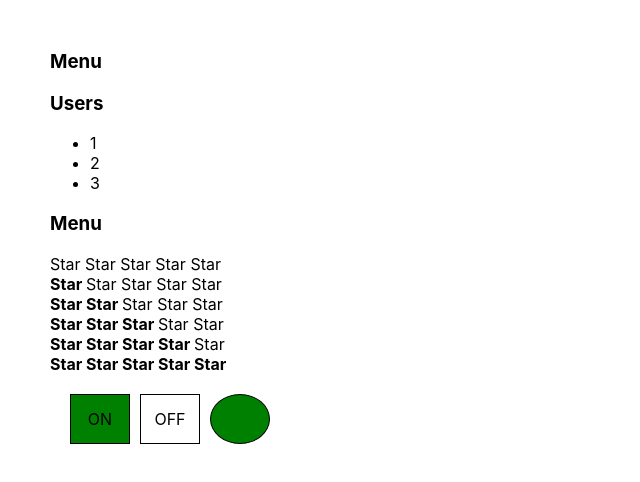
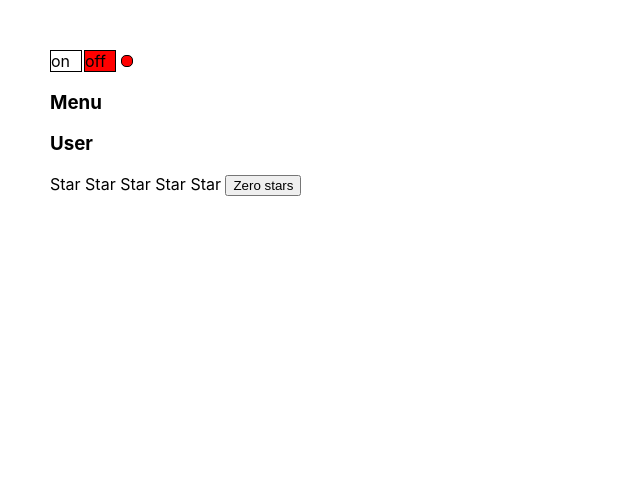
Before and after one commit to RomanAlxndrvch/Kabzda-kak-prosto, a React (Create React App) app: page / in a window 1280 px wide. Shown: the top 482 px of the page, without its empty margins (0-640 px from the left). Built offline with nearby package versions, Linux system fonts and the light colour scheme.

Commit message:
06.Kabzda_kak_prosto.OnOff component from Dimych+done homework from lessen 6

```diff
--- a/src/App.tsx
+++ b/src/App.tsx
@@ -3,6 +3,8 @@ import './App.css';
 import Accordion, {Accordion2} from "./components/Accordion/Accordion";
 import {Rating} from "./components/Rating/Rating";
 import {Onoff} from "./components/Onoff/Onoff";
+import UncontrolledAccordion from "./components/UncontrolledAccordion/UncontrolledAccordion";
+import {UncontrolledRating} from "./components/UncontrolledRating/UncontrolledRating";
 
 
 function Hello() {
@@ -18,35 +20,26 @@ type PageTitlePropsType = {
 function App() {
     console.log('App rendering')
 
-    let [switcher, setSwitcher] = useState<boolean>(true)
-    console.log(switcher)
-
-
-    const switchChanger = (param: boolean) => {
-        console.log('press', switcher)
-        return (
-            setSwitcher(param)
-        );
-    }
-
-
     return (
         <div className="App">
             {/*   <PageTitle title={'This is APP component'}/>
             <PageTitle title={'My Friends!'}/>
             Article 1
-            <Rating value={3}/>*/}
-            <Accordion2 title={'Menu'} collapsed={true}/>
+            <UncontrolledRating value={3}/>*/}
+            {/*<Accordion2 title={'Menu'} collapsed={true}/>
             <Accordion2 title={'Users'} collapsed={false}/>
-            <Accordion2 title={'Menu'} collapsed={true}/>
+            <Accordion2 title={'Menu'} collapsed={true}/>*/}
             {/*   Article 2*/}
-            <Rating value={0}/>
-            <Rating value={1}/>
-            <Rating value={2}/>
-            <Rating value={3}/>
-            <Rating value={4}/>
-            <Rating value={5}/>
-            <Onoff switch={switcher} callback={switchChanger}/>
+            {/*<UncontrolledRating value={0}/>
+            <UncontrolledRating value={1}/>
+            <UncontrolledRating value={2}/>
+            <UncontrolledRating value={3}/>
+            <UncontrolledRating value={4}/>
+            <UncontrolledRating value={5}/>*/}
+            <Onoff/>
+            <UncontrolledAccordion title={'Menu'}/>
+            <UncontrolledAccordion title={'User'}/>
+            <UncontrolledRating/>
         </div>
     );
 
--- a/src/components/Onoff/Onoff.tsx
+++ b/src/components/Onoff/Onoff.tsx
@@ -1,21 +1,51 @@
-import React from "react";
+import React, {useState} from "react";
 import classes from './Onoff.module.css'
 
-type OnoffPropsType = {
-    switch: boolean
-    callback: (param: boolean) => void
-}
 
-export function Onoff(props: OnoffPropsType) {
-    return (
-        <div className={classes.switcherBlock}>
-            <div onClick={() => props.callback(true)} className={`${props.switch && classes.on}`}>ON
-            </div>
+export function Onoff() {
+    let [on, setOn] = useState<boolean>(false)
+    console.log('OnOff rendering!')
 
-            <div onClick={() => props.callback(false)} className={`${!props.switch && classes.off}`}>OFF
-            </div>
+    const onStyle = {
+        width: '30px',
+        height: '20px',
+        border: '1px solid black',
+        display: "inline-block",
+        padding: '2px,',
+        backgroundColor: on ? 'green' : 'transparent'
+    }
+    const offStyle = {
+        width: '30px',
+        height: '20px',
+        border: '1px solid black',
+        display: "inline-block",
+        padding: '2px,',
+        marginLeft: '2px',
+        backgroundColor: on ? 'transparent' : 'red'
+    }
 
-            <div className={` ${props.switch && classes.on} ${!props.switch && classes.off} ${classes.circle}`}></div>
+    const indicatorStyle = {
+        width: '10px',
+        height: '10px',
+        borderRadius: '5px',
+        border: '1px solid black',
+        display: "inline-block",
+        marginLeft: '5px',
+        padding: '2px,',
+        backgroundColor: on ? 'green' : 'red'
+    }
+
+    const onBtnHandler = () => {
+        setOn(true)
+    }
+    const offBtnHandler = () => {
+        setOn(false)
+    }
+
+    return (<div>
+            <div style={onStyle} onClick={onBtnHandler}>on</div>
+            <div style={offStyle} onClick={offBtnHandler}>off</div>
+            <div style={indicatorStyle}></div>
         </div>
     )
 }
--- a/src/components/Rating/Rating.tsx
+++ b/src/components/Rating/Rating.tsx
@@ -8,7 +8,7 @@ type StarPropsType = {
 }
 
 export function Rating(props: RatingPropsType) {
-    console.log('Rating rendered')
+    console.log('UncontrolledRating rendered')
     return (
         <div>
             <Star selected={props.value > 0}/>
--- /dev/null
+++ b/src/components/UncontrolledAccordion/UncontrolledAccordion.tsx
@@ -0,0 +1,68 @@
+import React, {useState} from "react";
+
+type AccordionPropsType = {
+    title: string
+    /* collapsed: boolean*/
+}
+type AccordionTitlePropsType = {
+    title: string
+    setCollapsed: (e: boolean) => void
+    collapsed: boolean
+}
+
+function UncontrolledAccordion(props: AccordionPropsType) {
+
+    const [collapsed, setCollapsed] = useState<boolean>(false)
+
+    console.log('Accordion rendered')
+
+    return (
+        <div>
+            <AccordionTitle title={props.title} setCollapsed={setCollapsed} collapsed={collapsed}/>
+            {collapsed && <AccordionBody/>}
+        </div>
+    )
+    /*if (collapsed) {
+        return (
+            <div>
+                <AccordionTitle title={props.title} setCollapsed={setCollapsed} collapsed={collapsed}/>
+                <AccordionBody/>
+
+            </div>
+        )
+    }
+    else {
+        return (
+            <AccordionTitle title={props.title} setCollapsed={setCollapsed} collapsed={collapsed}/>
+        )
+    }*/
+
+}
+
+
+function AccordionTitle(props: AccordionTitlePropsType) {
+
+    const titleBtnHandler = () => {
+        props.setCollapsed(!props.collapsed)
+    }
+
+    console.log('AccordionTitle rendered')
+    return (
+        <div onClick={titleBtnHandler}><h3>{props.title}</h3></div>
+    )
+}
+
+function AccordionBody() {
+    console.log('AccordionBody rendered')
+    return (
+        <div>
+            <ul>
+                <li>1</li>
+                <li>2</li>
+                <li>3</li>
+            </ul>
+        </div>
+    )
+}
+
+export default UncontrolledAccordion
--- /dev/null
+++ b/src/components/UncontrolledRating/UncontrolledRating.tsx
@@ -0,0 +1,53 @@
+import React, {useState} from "react";
+
+
+type StarPropsType = {
+    selected: boolean
+
+}
+
+export function UncontrolledRating() {
+
+    const [value, setValue] = useState<number>(0)
+
+    const starBtnHandler = (value: number) => {
+        return (event: React.MouseEvent) => {
+            setValue(value)
+        }
+
+    }
+
+    console.log('UncontrolledRating rendered')
+    return (
+        <div>
+            <span onClick={starBtnHandler(1)}>
+                <Star selected={value > 0}/>
+            </span>
+
+            <span onClick={starBtnHandler(2)}>
+                <Star selected={value > 1}/>
+            </span>
+
+            <span onClick={starBtnHandler(3)}>
+                <Star selected={value > 2}/>
+            </span>
+
+            <span onClick={starBtnHandler(4)}>
+                <Star selected={value > 3}/>
+            </span>
+
+            <span onClick={starBtnHandler(5)}>
+                <Star selected={value > 4}/>
+            </span>
+
+            <button onClick={starBtnHandler(0)}>Zero stars</button>
+        </div>
+    )
+
+}
+
+
+function Star(props: StarPropsType) {
+    console.log('Star rendered')
+    return props.selected ? <span> <b> Star </b></span> : <span> Star </span>
+}
```
